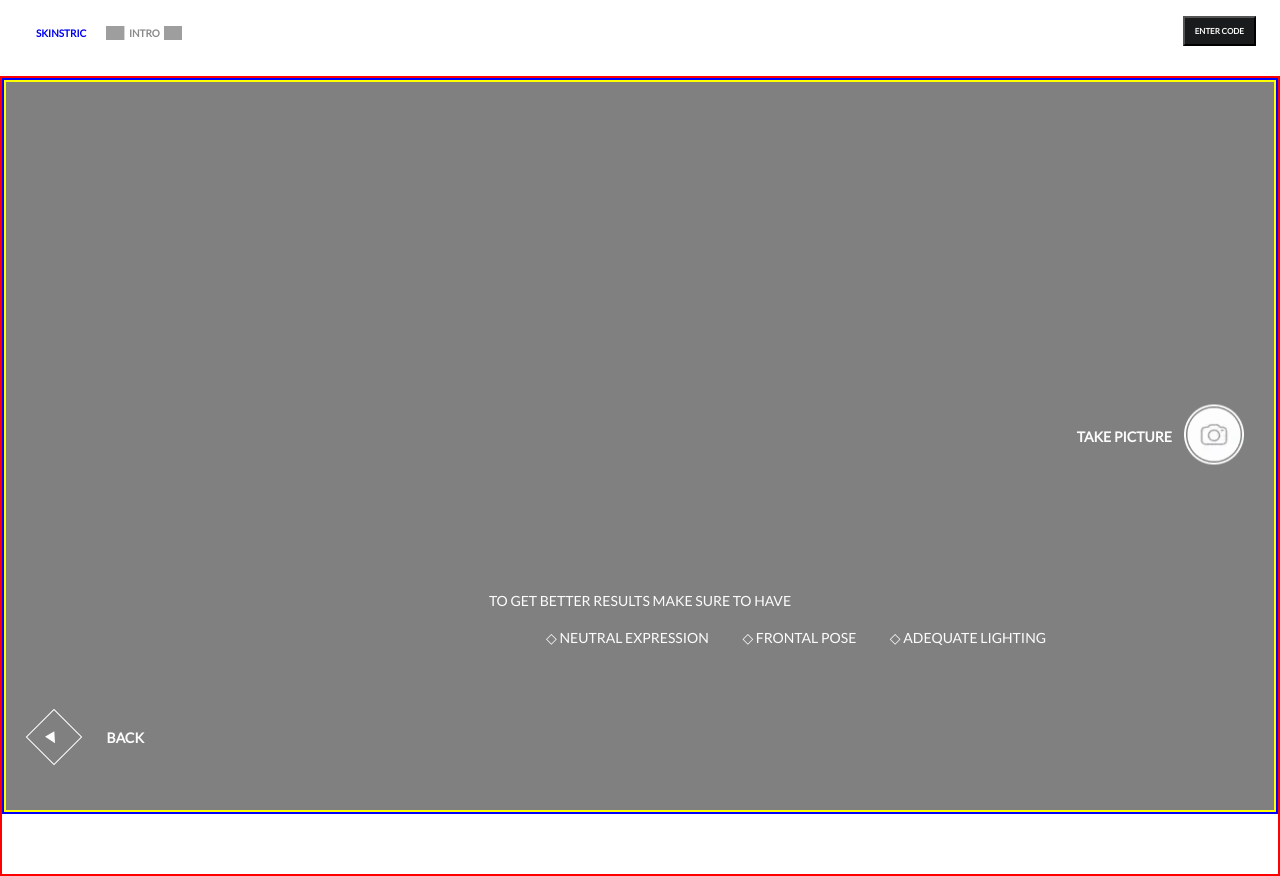
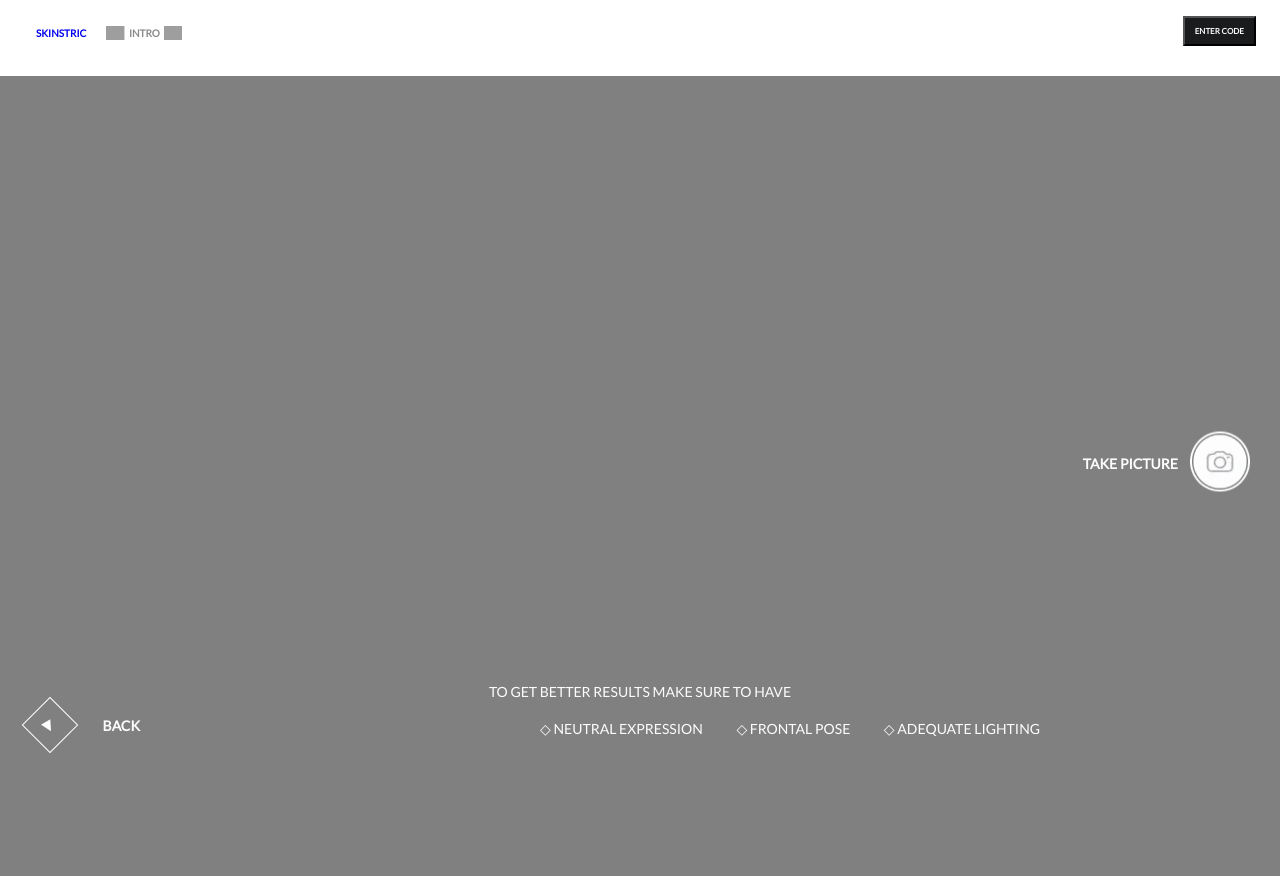
Before and after one commit to hackerjack9/Skinstric-AI, a React (Create React App) app: page /camera/capture in a window 1280 px wide. Built offline with nearby package versions, Linux system fonts and the light colour scheme; no server answers; grey boxes are pictures that could not be loaded; a web font is replaced by a local one.

Commit message:
camera loading state css and capture css fixed

```diff
--- a/src/Components/Camera.jsx
+++ b/src/Components/Camera.jsx
@@ -1,6 +1,6 @@
 import React, { useEffect } from "react";
 import { useNavigate } from "react-router-dom";
-import cameraIcon from "../assets/Shapes/camera-icon-lens.webp";
+import cameraIcon from "../assets/Shapes/camera-icon.webp";
 
 function Camera() {
   const navigate = useNavigate();
@@ -14,13 +14,34 @@ function Camera() {
   }, [navigate]);
 
   return (
-    <div style={{ textAlign: "center", marginTop: "50px" }}>
+    <div className="body">
+      <div className="rotating-square-1c">
+          <div className="rotating-square-2c">
+            <div className="rotating-square-3c"></div>
+          </div>
+
+      </div>
+
+    <div className="skeleton-state">
+    <div  className="skeleton-camera">
       <img
+        className="camera-icon-2"
         src={cameraIcon}
         alt="Camera Setup"
-        style={{ width: "80px", marginBottom: "20px" }}
       />
-      <h2>Setting up your camera...</h2>
+      <h2>Setting up camera...</h2>
+    </div>
+    </div>
+      <div className="camera-centertext-container-1">
+            <p className="camera-centertext-title-1">
+              TO GET BETTER RESULTS MAKE SURE TO HAVE
+            </p>
+            <div className="camera-centertext-subtitle-1">
+              <p>◇ NEUTRAL EXPRESSION</p>
+              <p>◇ FRONTAL POSE</p>
+              <p>◇ ADEQUATE LIGHTING</p>
+            </div>
+          </div>
     </div>
   );
 }
--- a/src/Components/Capture.jsx
+++ b/src/Components/Capture.jsx
@@ -10,6 +10,10 @@ const Capture = () => {
   const navigate = useNavigate();
   const goToResult = () => {
     navigate("/result");
+  };
+
+  const goToSelect = () => {
+    navigate("/select", { state: { photo: capturedImage } });
   };
 
   useEffect(() => {
@@ -42,18 +46,17 @@ const Capture = () => {
     setCapturedImage(imageData);
   };
 
+  const handleRetake = () => {
+    setCapturedImage(null);
+  };
+
   return (
     <div className="camera-body">
       <div className="camera-container">
         <div className="video-container">
           {!capturedImage ? (
-            <div>
-              <video
-                ref={videoRef}
-                autoPlay
-                playsInline
-                style={{ width: "400px", borderRadius: "8px" }}
-              />
+            <div className="video-subcontainer">
+              <video ref={videoRef} autoPlay />
               <br />
               <div className="take-picture-container">
                 <div className="take-picture-text">TAKE PICTURE</div>
@@ -69,16 +72,20 @@ const Capture = () => {
             </div>
           ) : (
             <div>
-              <h3>Captured Image:</h3>
-              <img src={capturedImage} alt="Captured" />
+              <img className="captured-img" src={capturedImage} alt="Captured" />
+              <div className="captured-buttons">
+                <p className="button-title">PREVIEW</p>
+                <button className="button-retake" onClick={handleRetake}>Retake</button>
+                <button className="button-usephoto" onClick={goToResult}>Use This Photo</button>
+              </div>
             </div>
           )}
 
-          <div className="camera-centertext-container">
-            <p className="camera-centertext-title">
+          <div className="camera-centertext-container-2">
+            <p className="camera-centertext-title-2">
               TO GET BETTER RESULTS MAKE SURE TO HAVE
             </p>
-            <div className="camera-centertext-subtitle">
+            <div className="camera-centertext-subtitle-2">
               <p>◇ NEUTRAL EXPRESSION</p>
               <p>◇ FRONTAL POSE</p>
               <p>◇ ADEQUATE LIGHTING</p>
--- a/src/Components/Home.jsx
+++ b/src/Components/Home.jsx
@@ -59,7 +59,7 @@ function Home() {
         <div className="triangle-left">
           <img className="triangle-left" src={LeftTriangle} alt="" />
         </div>
-        <div className="container-text-left">
+        <div className="container-bottom-left">
           Skinstric developed an A.I. that creates a
           <br />
           highly-personalized routine tailored to
--- a/src/index.css
+++ b/src/index.css
@@ -81,7 +81,7 @@ body {
   padding: 0px 10px 0px 10px;
 }
 
-/* ------------------Home Page------------------ */
+/* ----------------------------Home Page------------------------------ */
 
 #button-left,
 #button-right {
@@ -105,7 +105,6 @@ body {
 #button-left {
   left: 100px;
   flex-direction: row;
-  display: flex;
   width: 170px;
 }
 
@@ -139,7 +138,7 @@ body {
   margin-bottom: 4px;
 }
 
-/* ----------Hover Effects----------------- */
+/* ----------------------Hover Effects----------------------------- */
 
 /* Home Page */
 /* Hover and move left */
@@ -228,7 +227,7 @@ body {
   right: 0;
 }
 
-.container-text-left {
+.container-bottom-left {
   position: fixed;
   bottom: 60px;
   left: 24px;
@@ -328,7 +327,7 @@ body {
   transform: scale(1.1) rotate(45deg);
 }
 
-/* ----------Testing Page--------- */
+/* ---------------------Testing Page------------------------ */
 
 .testing-container {
   display: flex;
@@ -377,7 +376,6 @@ body {
   width: 550px;
   height: 550px;
   border: 2px dotted #a0a4ab;
-
   margin: 50px auto; /* Center the div */
   animation: rotate 85s linear infinite;
 }
@@ -709,50 +707,171 @@ input::placeholder {
   font-weight: 300;
 }
 
-/* -----------------Camera------------- */
+/* -----------------Camera-------------- */
+
+.body {
+  display: flex;
+  align-items: center;
+  justify-content: center;
+  width: 100vw;
+  height: 90vh;
+}
+
+.rotating-square-1c,
+.rotating-square-2c,
+.rotating-square-3c {
+  position: absolute;
+  display: flex;
+  align-items: center;
+  justify-content: center;
+  width: 250px;
+  height: 250px;
+  border: 2px dotted #a0a4ab;
+  transform: rotate(45deg);
+}
+
+.rotating-square-1c {
+  bottom: 325px;
+}
+
+.rotating-square-2c {
+  width: 300px;
+  height: 300px;
+}
+.rotating-square-3c {
+  width: 325px;
+  height: 325px;
+}
+
+@keyframes rotate-infinite {
+  0% {
+    transform: rotate(45deg); /* Start as a diamond */
+  }
+  100% {
+    transform: rotate(405deg); /* 360 degrees + 45 degrees */
+  }
+}
+
+.skeleton-state {
+  position: relative;
+  display: flex;
+  align-items: center;
+  justify-content: center;
+  width: 500px;
+  height: 500px;
+  bottom: 70px;
+}
+
+.skeleton-camera {
+  position: absolute;
+  flex-direction: column;
+  display: flex;
+  align-items: center;
+  justify-content: center;
+  opacity: 0.5;
+  animation: scaleInOut 3s infinite ease-in-out;
+  animation: fadeInOut 3s infinite;
+}
+
+@keyframes fadeInOut {
+  0% {
+    opacity: 1; /* Fully transparent */
+  }
+  50% {
+    opacity: 0.5; /* Fully visible */
+  }
+  100% {
+    opacity: 1; /* Fully transparent again */
+  }
+}
+@keyframes scaleInOut {
+  0%,
+  100% {
+    transform: scale(1); /* Original size */
+  }
+  50% {
+    transform: scale(1.2); /* Scaled up */
+  }
+}
+
+.camera-icon-2 {
+  width: 80px;
+  height: 80px;
+}
+
+.camera-centertext-container-1 {
+  position: absolute;
+  left: 0;
+  right: 0;
+  text-align: center;
+  bottom: 10%;
+}
+.camera-centertext-title-1 {
+  font-size: 14px;
+  margin-bottom: 20px;
+}
+.camera-centertext-subtitle-1 {
+    font-size: 14px;
+  display: flex;
+  position: absolute;
+  left: 540px;
+  justify-content: space-between;
+  align-items: center;
+  width: 500px;
+
+
+}
+
+/* -----------------Capture------------- */
+
+.camera-body,
+.camera-container,
+.video-container {
+  width: 100vw;
+  height: 100vh;
+  margin: 0;
+  padding: 0;
+  display: flex;
+  justify-content: center;
+  align-items: center;
+}
 
 .camera-body {
-  width: 100%;
-  height: 100vh;
-  border: 2px solid red;
   text-align: center;
 }
 
 .camera-container {
-  height: 92vh;
-  width: 100%;
-  position: relative;
-  border: 2px solid blue;
   overflow: hidden;
   background-color: grey;
 }
 
-.video-container {
-  z-index: 10;
-  position: absolute;
-  top: 0;
-  right: 0;
-  bottom: 0;
-  left: 0;
-  border: 2px solid yellow;
+.camera-body {
+  text-align: center;
+}
+
+.video-subcontainer {
+  width: 100vw;
+  height: 100vh;
+  object-fit: cover;
+}
+
+.video-container video {
+  width: 100vw;
+  height: 90vh;
+  object-fit: cover;
+  z-index: -1;
 }
 
 .video {
-  position: absolute;
-  width: 100%;
-  height: 100;
-  top: 0;
-  left: 0;
-  right: 0;
-  bottom: 0;
+  position: relative;
+  z-index: -1;
 }
 
 .take-picture-container {
   position: absolute;
-  top: 40%;
+  top: 50%;
   right: 30px;
   transform: translateY(50%);
-  z-index: 20;
   display: flex;
   align-items: center;
   justify-content: space-between;
@@ -779,23 +898,21 @@ input::placeholder {
   cursor: pointer;
 }
 
-.camera-centertext-container {
+.camera-centertext-container-2 {
   position: absolute;
   left: 0;
   right: 0;
-  bottom: 30;
   text-align: center;
-  z-index: 20;
-  top: 70%;
+  bottom: 10%;
 }
 
-.camera-centertext-title {
+.camera-centertext-title-2 {
   color: #fcfcfc;
   font-size: 14px;
   margin-bottom: 20px;
 }
 
-.camera-centertext-subtitle {
+.camera-centertext-subtitle-2 {
   font-size: 14px;
   display: flex;
   position: absolute;
@@ -845,6 +962,38 @@ input::placeholder {
   margin-left: 14px;
 }
 
+.captured-buttons {
+  position: absolute;
+  z-index: 2;
+  top: 0;
+  left: 0;
+}
+
+.button-usephoto {
+  position: absolute;
+  padding: 10px 16px;
+  color: white;
+  background-color: black;
+  z-index: 2;
+}
+.button-retake {
+  position: absolute;
+  padding: 10px 16px;
+  z-index: 2;
+}
+
+.button-title {
+  color: white;
+  font-weight: 700;
+  margin-bottom: 20px;
+}
+
+.captured-img {
+  position: relative;
+  z-index: 1;
+  width: 100vw;
+}
+
 /* ---------------Select------------------ */
 
 .analysis-title-box {
@@ -891,7 +1040,6 @@ input::placeholder {
   transform: rotate(90deg);
   transition: transform 0.3sec ease-in-out;
   border: none;
-
 }
 .box-3 {
   background-color: #e5e7eb;
@@ -988,7 +1136,7 @@ input::placeholder {
     font-size: 18px;
   }
 
-  .container-text-left {
+  .container-bottom-left {
     position: absolute;
     top: 0;
     left: 0;
```
Also changed, not shown: src/assets/ai-face-2-blur 4 (1).svg (added).
